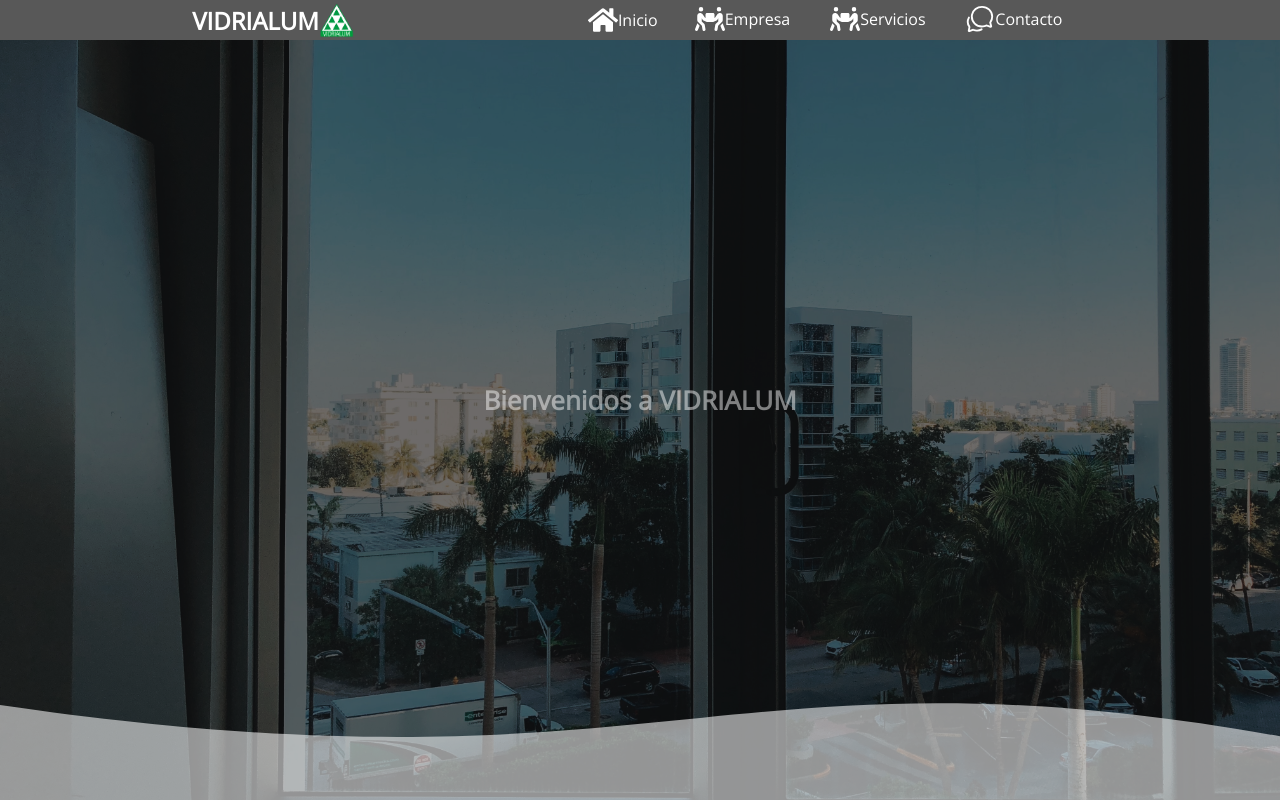
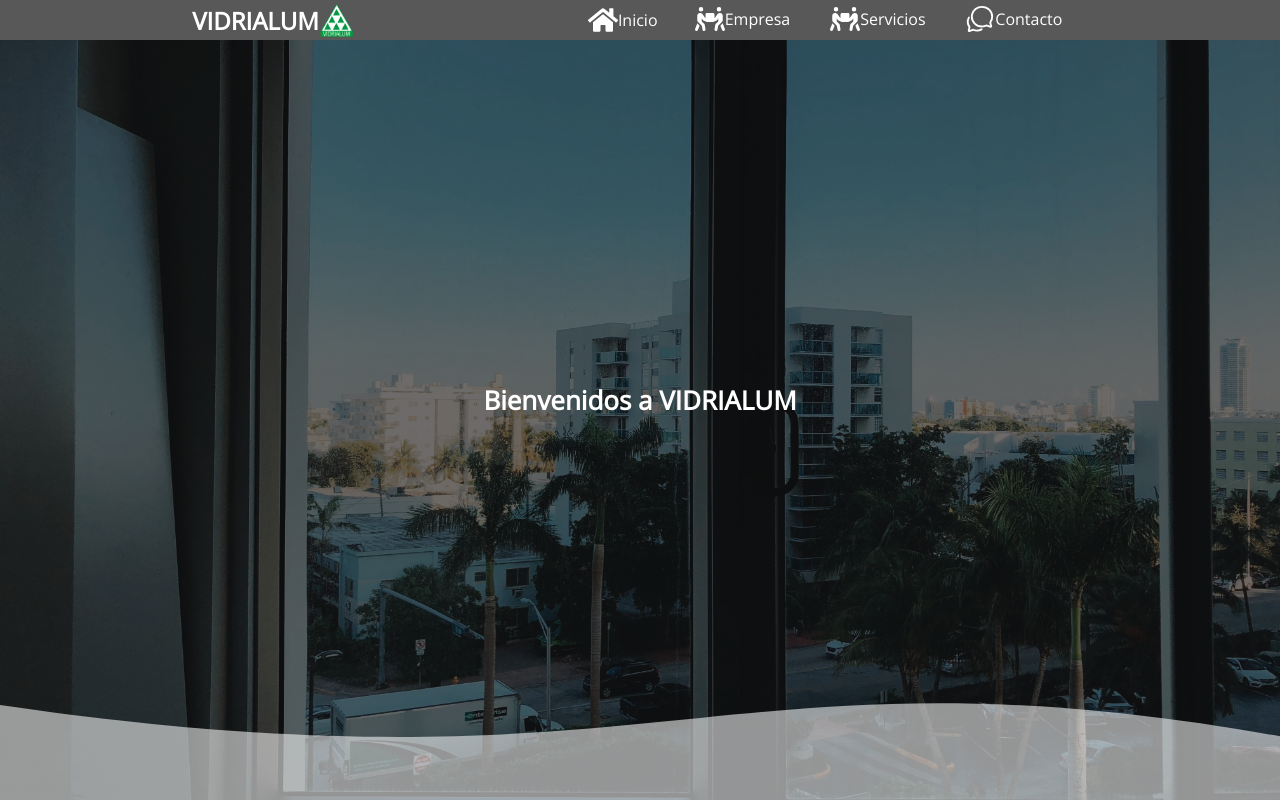
Before and after one commit to giovannigm/FrontEnd-Vidrialum, a React (Vite) app: page / in a window 1280 px wide. Shown: the top 800 px of the page. Built offline with nearby package versions, Linux system fonts and the light colour scheme; no server answers.

Commit message:
Fix text color in Home component for better visibility

```diff
--- a/src/components/page/home/Home.scss
+++ b/src/components/page/home/Home.scss
@@ -15,7 +15,7 @@
 
   h1 {
     font-size: 26px;
-    color: #ffffff79;
+    color: #fff;
   }
 }
 
```
